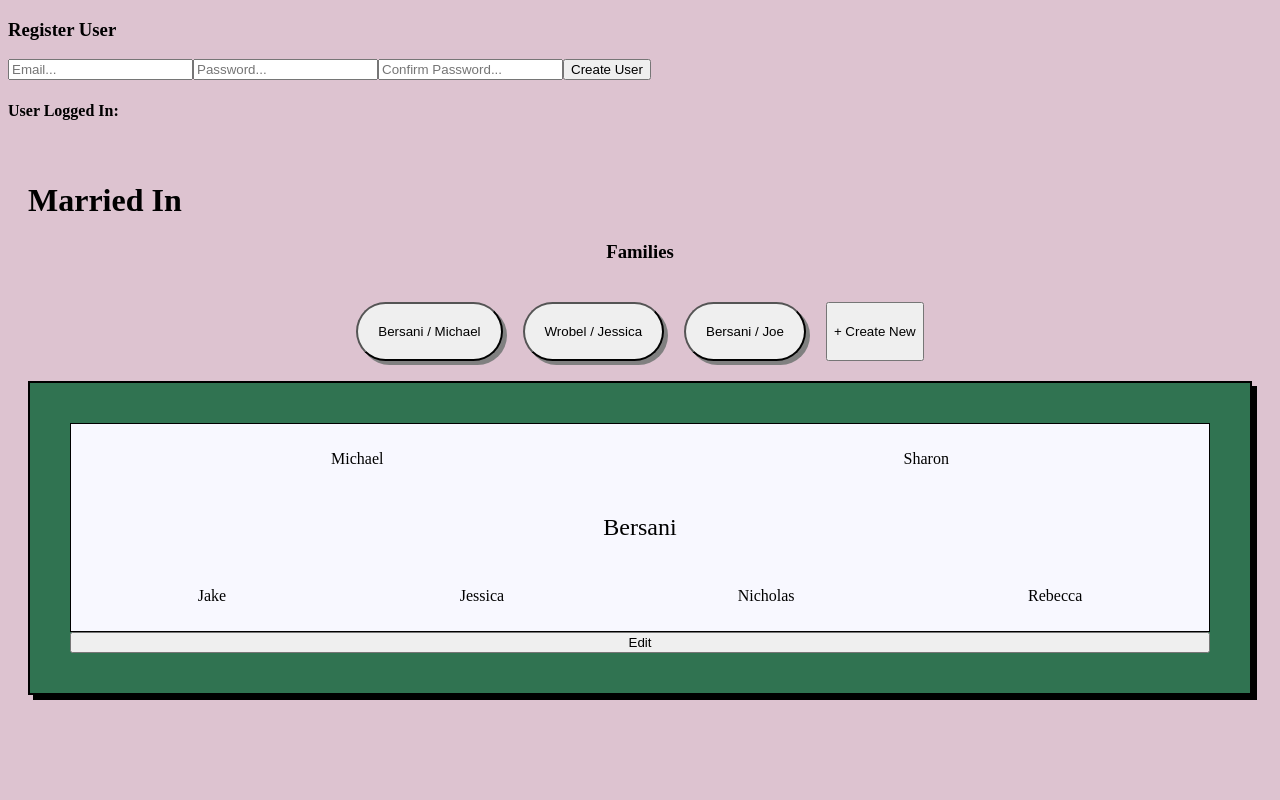
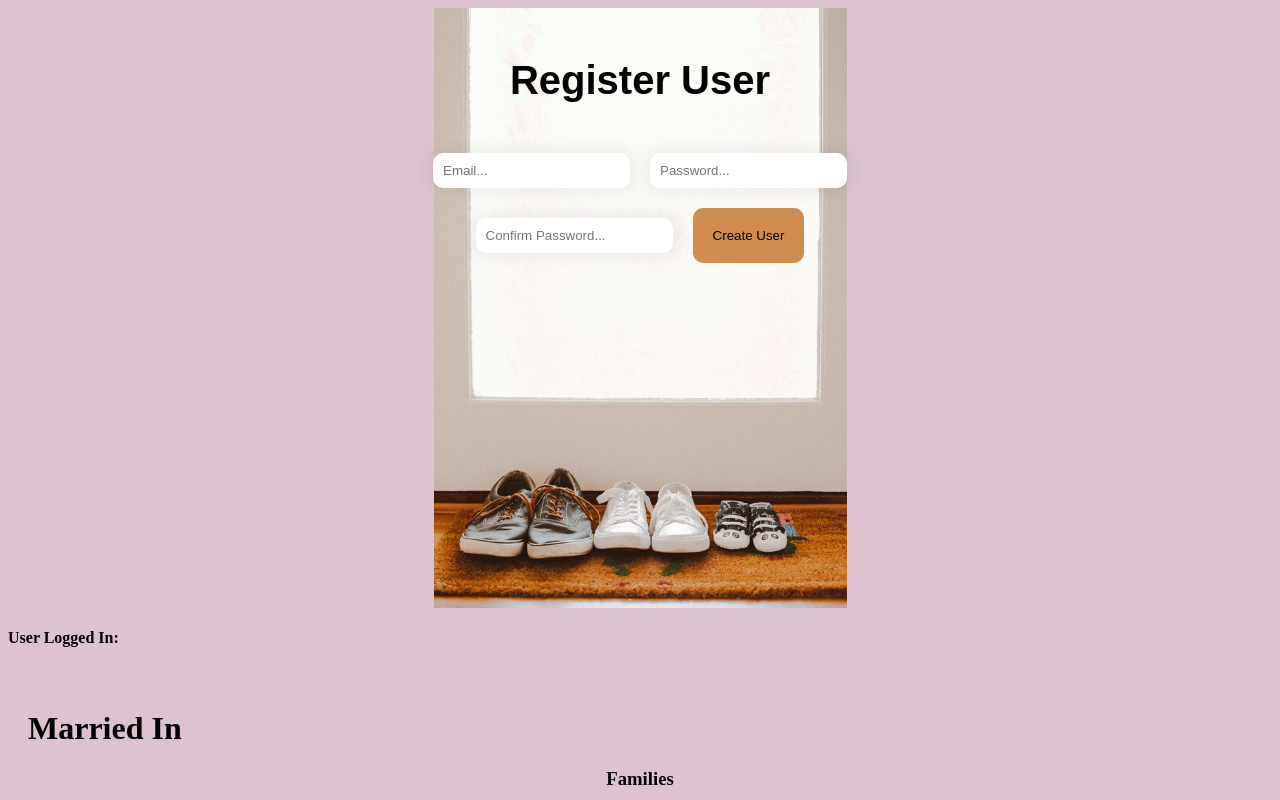
Before and after one commit to JBusani/married-in-web-app, a React app: page / in a window 1280 px wide. Shown: the top 800 px of the page. Built offline with nearby package versions, Linux system fonts and the light colour scheme; some packages are replaced by stand-ins of ours; no server answers.

Commit message:
fixed create account scope with auth context. added return keyword in context function

```diff
--- a/src/components/SignUp.js
+++ b/src/components/SignUp.js
@@ -1,5 +1,7 @@
 import React, { useRef, useState } from "react";
 import { useAuth } from "../contexts/AuthContext";
+import styles from "./form.module.css";
+import img from "../assets/signupbackground.jpg"
 
 const SignUp = () => {
   const { createAccount } = useAuth();
@@ -22,9 +24,17 @@ const SignUp = () => {
           setErrors('');
           setLoading(true);
           await createAccount(e, p);
-        } catch (error) {
-          setErrors("Failed to create an account");
-          console.log(errors)
+        }catch(error){
+          const message = error.code;
+          console.log(message)
+          switch (message){
+            case 'auth/email-already-in-use':
+              setErrors("Email address already registered")
+              break;
+            default:
+              setErrors('Failed to create an account')
+          }
+
 
         }
         setLoading(false);
@@ -32,26 +42,45 @@ const SignUp = () => {
 
 
     return (
-        <div>
-        {errors}
-        <form onSubmit={register} style={{display:"block"}}>
-          <h3> Register User </h3>
+        <div className={styles.formContainer}
+          style={{
+            background: `url(${img}) no-repeat`,
+            backgroundPosition: "center",
+            backgroundSize: "contain"
+            }}>
+        <form onSubmit={register} className={styles.form}>
+          <h3 className={styles.title}> Register User </h3>
+          <p className={styles.errors}>{errors}</p>
           <input
+            aria-label="email"
+            id="email"
+            name="email"
             placeholder="Email..."
             ref={email}
           />
+            <input
+              aria-label="password"
+              id="password"
+              name="password"
+              type="password"
+              placeholder="Password..."
+              ref={password}
+            />
           <input
-            type="password"
-            placeholder="Password..."
-            ref={password}
-          />
-          <input
+            aria-label="passwordConfrim"
+            id="passwordConfirm"
+            name="passwordConfirm"
             type="password"
             placeholder="Confirm Password..."
             ref={passwordConfirm}
           />
-          <button type="submit" disabled={loading}> Create User</button>
+          <button
+            type="submit"
+            disabled={loading}
+            className={styles.submitButton}
+            > Create User</button>
         </form>
+
         </div>
     )
   }
--- /dev/null
+++ b/src/components/form.module.css
@@ -0,0 +1,35 @@
+
+.errors{
+    color: red;
+}
+.title{
+    font-size: 2.5rem;
+    font-family: sans-serif;
+}
+.formContainer{
+    padding-top: 10px;
+    margin: 0 auto;
+    max-width: 600px;
+    height: 600px;
+}
+.form{
+    display: block;
+    margin: 0 auto;
+    max-width: calc(100% - 4em);
+    text-align: center;
+}
+
+input {
+    margin: 10px;
+    padding: 10px;
+    border: 0;
+    box-shadow:0 0 15px 4px rgba(0,0,0,0.06);
+    border-radius: 10px;
+}
+.submitButton{
+    margin: 10px;
+    border: 0;
+    border-radius: 10px;
+    padding: 20px;
+    background-color: #cf8c4e;
+}
--- a/src/contexts/AuthContext.js
+++ b/src/contexts/AuthContext.js
@@ -13,7 +13,7 @@ export function AuthProvider({ children }) {
   const [loading, setLoading] = useState(true)
 
   function createAccount(email, password){
-    createUserWithEmailAndPassword(auth, email, password)
+      return createUserWithEmailAndPassword(auth, email, password)
 
   }
 
--- a/src/index.module.css
+++ b/src/index.module.css
@@ -1,6 +1,14 @@
+*, *::before, *::after {
+    box-sizing: border-box;
+    -moz-box-sizing: border-box;
+    -ms-box-sizing: border-box; /* Internet Explorer 8 */
+    -webkit-box-sizing: border-box; /* Safari 3 */
+    -khtml-box-sizing: border-box; /* Konqueror */
+}
 html{
     background-color: #DDC3D0;
     box-sizing: border-box;
+    font-size: 16px;
 }
 .wrapper{
     padding: 20px;
```
Also changed, not shown: src/components/App.js (+4 -9 lines), src/assets/signupbackground.jpg (added).
